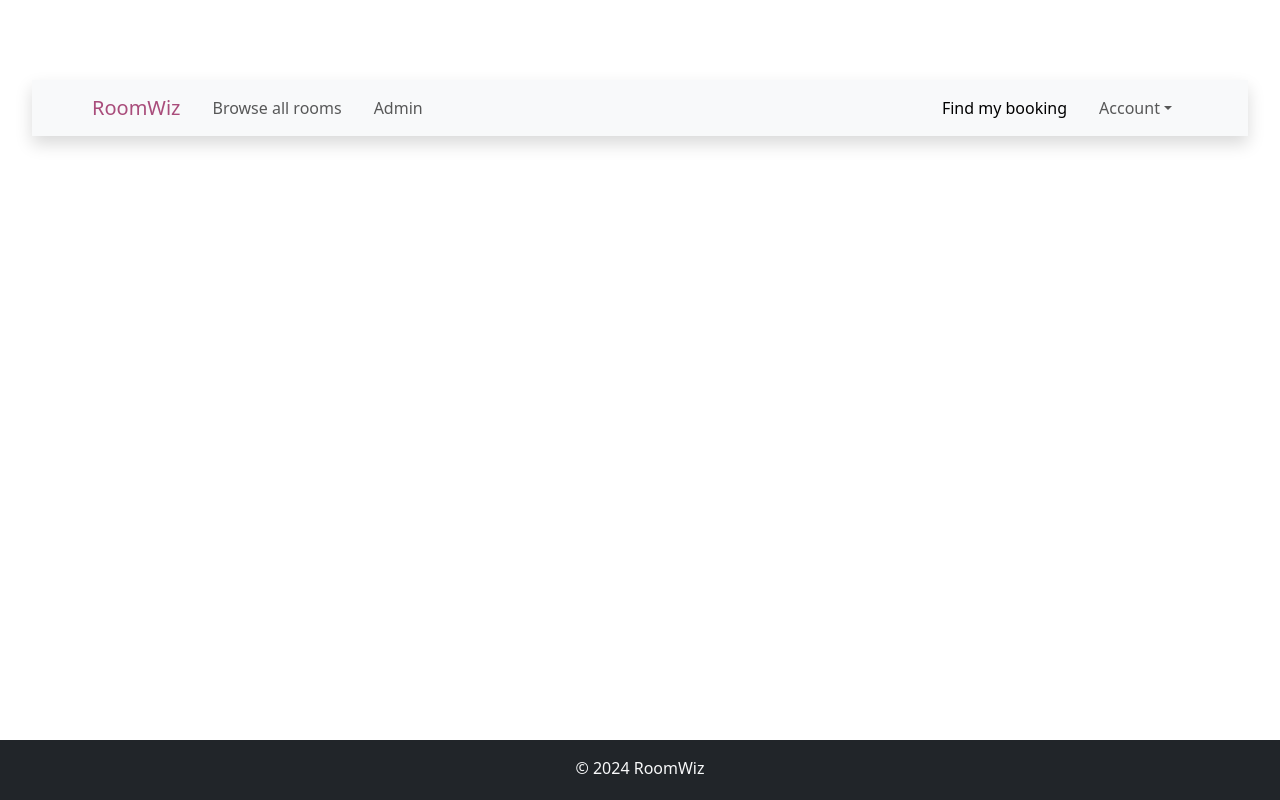
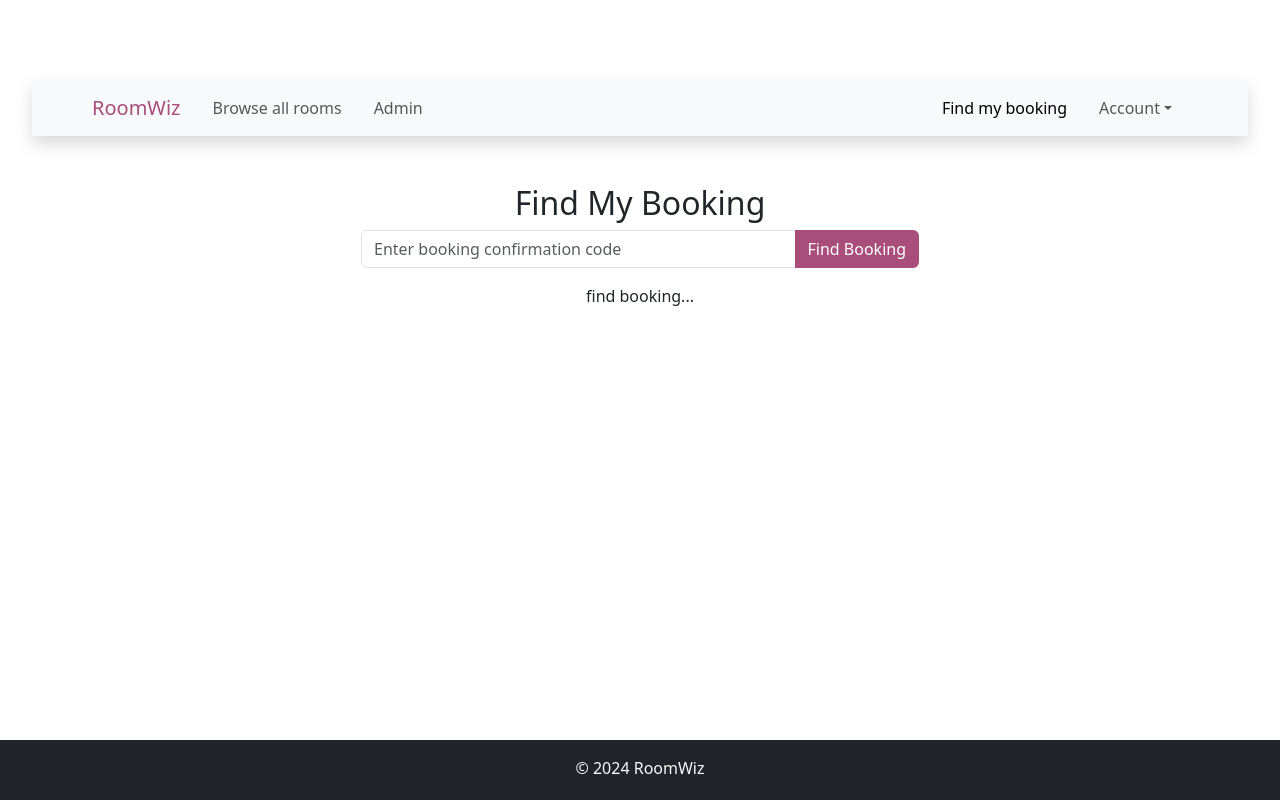
Before and after one commit to ninad-moree/Roomwiz-Frontend, a React (Vite) app: page /find-booking in a window 1280 px wide. Built offline with nearby package versions, Linux system fonts and the light colour scheme.

Commit message:
Find booking by confirmation code done

```diff
--- a/src/App.jsx
+++ b/src/App.jsx
@@ -14,6 +14,7 @@
 import CheckOut from "./components/bookings/CheckOut.jsx";
 import BookingSuccess from "./components/bookings/BookingSuccess.jsx";
 import Bookings from "./components/bookings/Bookings.jsx";
+import FindBooking from "./components/bookings/FindBooking.jsx";
 
 function App() {
   return (
@@ -31,6 +32,7 @@
             <Route path="/book-room/:roomId" element={<CheckOut />}/>
             <Route path="/booking-success" element={<BookingSuccess />}/>
             <Route path="/existing-bookings" element={<Bookings />}/>
+            <Route path="/find-booking" element={<FindBooking />}/>
           </Routes>
         </Router>
         <Footer />
--- a/src/components/bookings/BookingsTable.jsx
+++ b/src/components/bookings/BookingsTable.jsx
@@ -30,6 +30,7 @@
                         <th>S/N</th>
                         <th>Booking ID</th>
                         <th>Room ID</th>
+                        <th>Room Type</th>
                         <th>Check-In Date</th>
                         <th>Check-Out Date</th>
                         <th>Guest Name</th>
--- /dev/null
+++ b/src/components/bookings/FindBooking.jsx
@@ -0,0 +1,139 @@
+import React, { useState } from 'react'
+import { cancelBooking, getBookingByConfirmationCode} from '../utils/ApiFunctions';
+import moment from 'moment';
+
+const FindBooking = () => {
+    const [confirmationCode, setConfirmationCode] = useState("");
+    const [error, setError] = useState(null);
+    const [successMessage, setSuccessMessage] = useState("");
+    const [isLoading, setIsLoading] = useState(false);
+    const [isDeleted, setIsDeleted] = useState(false);
+    const [bookingInfo, setBookingInfo] = useState({
+        id: "",
+        room: {id: ""},
+        bookingConfirmationCode: "",
+        roomNumber: "",
+        checkInDate: "",
+        checkOutDate: "",
+        guestFullName: "",
+        guestEmail: "",
+        numOfAdults: "",
+        numOfChildren: "",
+        totalNumberOfGuests: ""
+    });
+
+    const clearBookingInfo =  {
+        id: "",
+        room: {id: ""},
+        bookingConfirmationCode: "",
+        roomNumber: "",
+        checkInDate: "",
+        checkOutDate: "",
+        guestFullName: "",
+        guestEmail: "",
+        numOfAdults: "",
+        numOfChildren: "",
+        totalNumberOfGuests: ""
+    }
+
+    const handleInputChange = (e) => {
+        setConfirmationCode(e.target.value);
+    }
+
+    const handleFormSubmit = async (e) => {
+        e.preventDefault();
+        setIsLoading(true);
+        setError(null);
+
+        try {
+            const data = await getBookingByConfirmationCode(confirmationCode);
+            setBookingInfo(data);
+        } catch (error) {
+            console.log(error);
+            setBookingInfo(clearBookingInfo);
+            if(error.response && error.response.status === 404) {
+                setError(error.response.data.message);
+            } else {
+                setError(error.response);
+            }
+        }
+
+        setTimeout(() => {
+            setIsLoading(false);
+        }, 2000)
+    }
+
+    const handleBookingCancellation = async (bookingId) => {
+        try {
+            await cancelBooking(bookingInfo.id);
+            setIsDeleted(true);
+            setSuccessMessage("Booking has been cancelled successfully.")
+            setBookingInfo(clearBookingInfo);
+            setConfirmationCode("");
+            setError(null);
+        } catch (error) {
+            setError(error.message);
+        }
+        setTimeout(() => {
+            setSuccessMessage("");
+            setIsDeleted(false);
+        }, 2000)
+    }
+
+    return (
+        <>
+            <div className='container mt-5 d-flex flex-column justify-content-center align-items-center'>
+                <h2>Find My Booking</h2>
+
+                <form onSubmit={handleFormSubmit} className='col-md-6'>
+                    <div className='input-group mb-3'>
+                        <input
+                            className='form-control'
+                            id='confirmationCode'
+                            name='confirmationCode'
+                            value={confirmationCode}
+                            onChange={handleInputChange}
+                            placeholder='Enter booking confirmation code'
+                        />
+
+                        <button className='btn btn-hotel input-group-text'>Find Booking</button>
+                    </div>
+                </form>
+
+                {isLoading ? (
+                    <div>Finding your booking...</div>
+                ) : error ? (
+                    <div className='text-danger'>{error}</div>
+                ) : bookingInfo.bookingConfirmationCode ? (
+                    <div className='col-md-6 mt-4 mb-5 text-start'>
+                        <h3>Booking Information</h3>
+                        <p>Booking Confirmation Code: {bookingInfo.bookingConfirmationCode} </p>
+                        <p>Booking Id: {bookingInfo.id}</p>
+                        <p>Room Number: {bookingInfo.room.id}</p>
+						<p>Check-in Date:{" "}{bookingInfo.checkInDate}</p>
+						<p>Check-out Date:{" "}{bookingInfo.checkOutDate}</p>
+						<p>Full Name: {bookingInfo.guestFullName}</p>
+						<p>Email Address: {bookingInfo.guestEmail}</p>
+						<p>Adults: {bookingInfo.numOfAdults}</p>
+						<p>Children: {bookingInfo.numOfChildren}</p>
+						<p>Total Guest: {bookingInfo.totalNumberOfGuests}</p>
+
+                        {!isDeleted && (
+                            <button className='btn btn-danger' onClick={() => handleBookingCancellation(bookingInfo.id)}>
+                                Cancel Booking
+                            </button>
+                        )}
+                    </div>
+                ) : (
+                    <div>find booking...</div>
+                )}
+
+                {isDeleted && (
+                    <div className='alert alert-success mt-3' role='alert'> {successMessage} </div>
+                )}
+            </div>
+        </>
+    )
+}
+
+export default FindBooking
```
